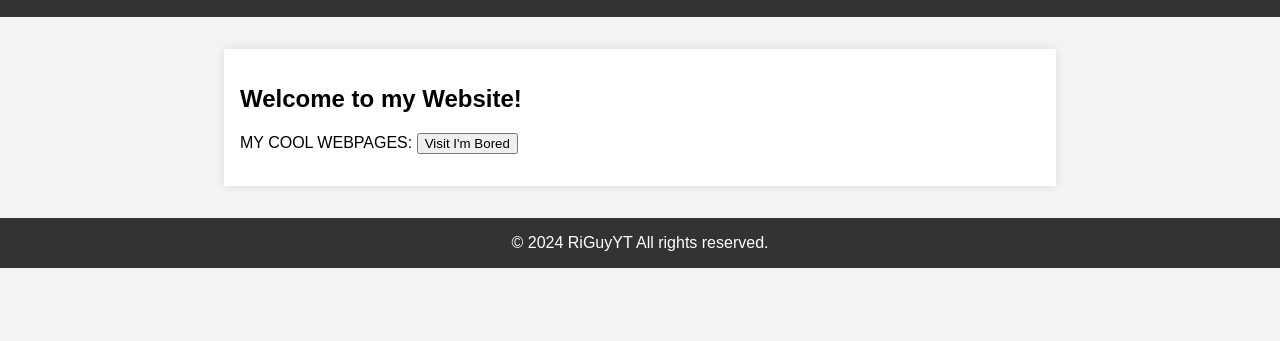
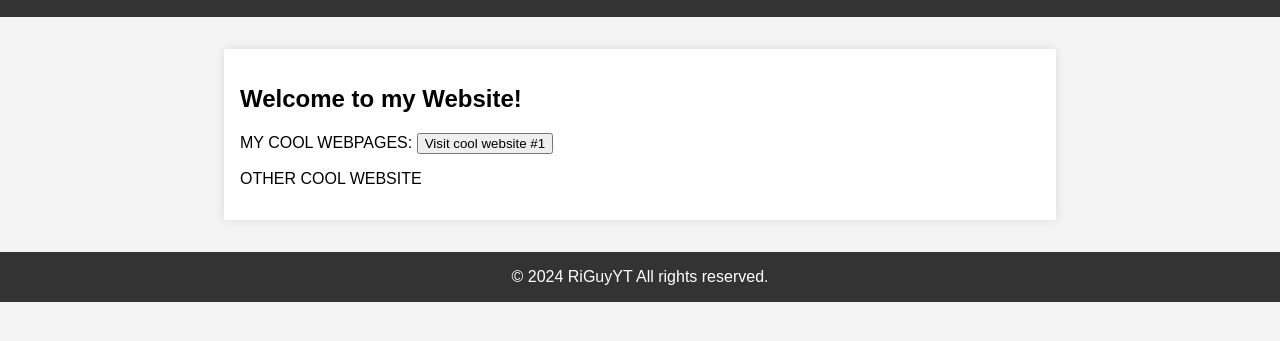
Before and after one commit to RiGuyGitHub/home, a plain HTML site: page index.html in a window 1280 px wide. Shown: the part 95-436 px from the top of the page. Drawn offline with Linux system fonts and the light colour scheme.

Commit message:
Update index.html

```diff
--- a/index.html
+++ b/index.html
@@ -46,7 +46,7 @@
         <h2>Welcome to my Website!</h2>
         <p>MY COOL WEBPAGES:
              <!-- Button that redirects to the specified URL -->
-    <button onclick="redirectToImBored()">Visit I'm Bored</button>
+    <button onclick="redirectToImBored()">Visit cool website #1</button>
 
     <script>
         // JavaScript function to redirect to the specified URL
@@ -54,7 +54,7 @@
             window.location.href = 'https://riguygithub.github.io/Im-bored/';
         }
     </script>
-
+        <p>OTHER COOL WEBSITE
     </section>
 
     <footer>
```
